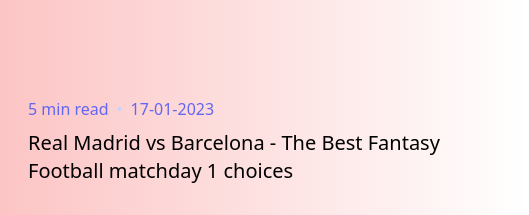
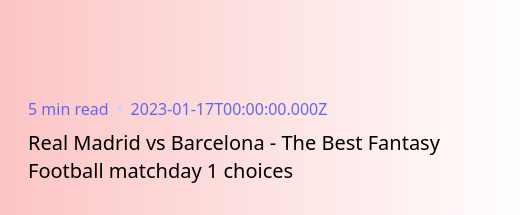
Before and after one commit to OHovey/Neutrality-Media, a Gatsby site: page / in a window 1280 px wide. Shown: the part 326-541 px from the top of the page, 751-1280 px from the left. Built offline with nearby package versions, Linux system fonts and the light colour scheme; Gatsby itself is replaced by a stand-in of ours.

Commit message:
Update Real-Madrid-vs-Barcelona---The-Best-Fantasy-Football-matchday-1-choices.md

```diff
--- a/src/data/articles/Real-Madrid-vs-Barcelona---The-Best-Fantasy-Football-matchday-1-choices.md
+++ b/src/data/articles/Real-Madrid-vs-Barcelona---The-Best-Fantasy-Football-matchday-1-choices.md
@@ -1,7 +1,7 @@
 ---
 title: Real Madrid vs Barcelona - The Best Fantasy Football matchday 1 choices
 author: roboman
-date: 17-01-2023
+date: 2023-01-17
 imageUrl: https://oaidalleapiprodscus.blob.core.windows.net/private/org-CPfKWtMP8BnUb5iHj7Bdq13A/user-TkRjbJqQ7t0IAEnPe1Oem3qU/img-FLgfzbyF2JR1sMVpVRjwtUJs.png?st=2023-01-20T21%3A04%3A01Z&se=2023-01-20T23%3A04%3A01Z&sp=r&sv=2021-08-06&sr=b&rscd=inline&rsct=image/png&skoid=6aaadede-4fb3-4698-a8f6-684d7786b067&sktid=a48cca56-e6da-484e-a814-9c849652bcb3&skt=2023-01-20T17%3A35%3A16Z&ske=2023-01-21T17%3A35%3A16Z&sks=b&skv=2021-08-06&sig=XaYM/ApQ5fSZFlA%2BCZMwK1S0l286kTpFolzA1S/8ECY%3D
 ---
 
```
